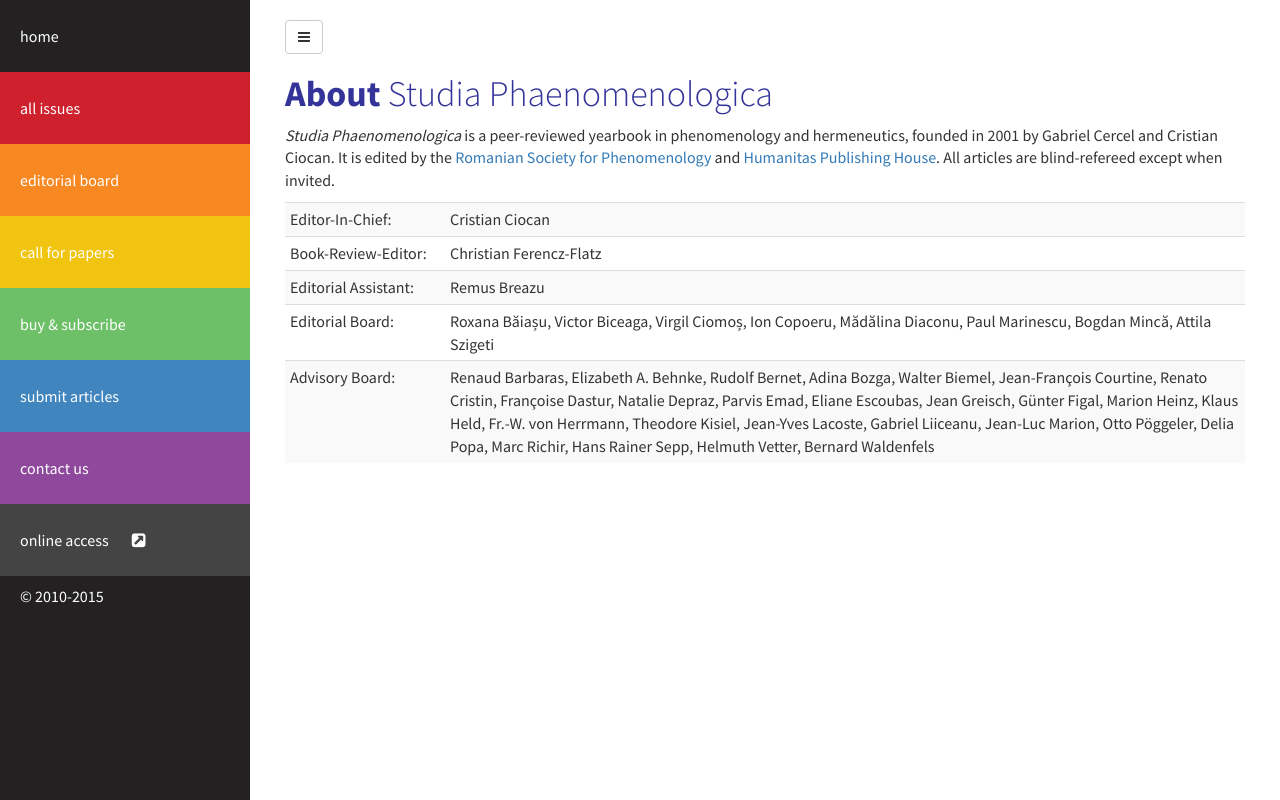
After one commit to paulbalogh/studia-phaenomenologica.com, a PHP site: template views/editorial-board.phtml in a window 1280 px wide. The commit adds this page. Run offline with PHP 8.4, Linux system fonts and the light colour scheme; the template is opened without the code that fills it, so the values that code supplies are empty.

Commit message:
add menu details, structure css, remove JsonPath, choose colors, start working on design details

```diff
--- a/assets/css/main.css
+++ b/assets/css/main.css
@@ -1,6 +1,18 @@
+/*
+  red #cf202e;
+  black #232121;
+  orange #f78822;
+  yellow #f6db35; #f1c40f
+  green #6dc067;
+  blue #4185be;
+  mauve #8f499c;
+*/
+
+
 body {
   font-size: 16px;
   font-family: 'Source Sans Pro', sans-serif;
+  font-weight: 400;
   width: 100%;
 }
 
@@ -8,3 +20,46 @@ h1 {
   color: #333399;
   font-weight: 700;
 }
+
+.thin {
+  font-weight: 300;
+}
+
+.bold {
+  font-weight: 500;
+}
+
+.heavy {
+  font-weight: 700;
+}
+
+#sidebar-wrapper {
+  color: white;
+  background: #232121;
+}
+.sidebar-nav li a {
+  color: #fff;
+  padding-top: 1em;
+  padding-bottom: 1em;
+}
+.sidebar-nav > li:nth-child(2){
+  background: #cf202e;
+}
+.sidebar-nav > li:nth-child(3){
+  background: #f78822;
+}
+.sidebar-nav > li:nth-child(4){
+  background: #f1c40f;
+}
+.sidebar-nav > li:nth-child(5){
+  background: #6dc067;
+}
+.sidebar-nav > li:nth-child(6){
+  background: #4185be;
+}
+.sidebar-nav > li:nth-child(7){
+  background: #8f499c;
+}
+.sidebar-nav > li:nth-child(8){
+  background: #444;
+}
--- a/assets/css/simple-sidebar.css
+++ b/assets/css/simple-sidebar.css
@@ -81,9 +81,9 @@
 }
 
 .sidebar-nav > .sidebar-brand {
-    height: 65px;
+/*    height: 65px;
     font-size: 18px;
-    line-height: 60px;
+    line-height: 60px;*/
 }
 
 .sidebar-nav > .sidebar-brand a {
--- a/composer.json
+++ b/composer.json
@@ -12,8 +12,8 @@
         "dispatch/dispatch": "~6.1",
         "twbs/bootstrap": "~3.3",
         "components/jquery": "~2.1",
-        "peekmo/jsonpath": "~1.1",
-        "fortawesome/font-awesome": "~4.2"
+        "fortawesome/font-awesome": "~4.2",
+        "neemzy/stylus": "dev-master"
     },
     "scripts": {
       "post-update-cmd": [
--- /dev/null
+++ b/views/all-issues.phtml
@@ -0,0 +1,5 @@
+<?php foreach ($issues as $id => $issue) : ?>
+  <a href="/issues/<?php echo $id; ?>">
+    <img src="assets/images/<?php echo $issue['cover']; ?>" style="max-width: 10em;">
+  </a>
+<?php endforeach; ?>
--- /dev/null
+++ b/views/editorial-board.phtml
@@ -0,0 +1,13 @@
+<h1>
+  About <span class="thin">Studia Phaenomenologica</span>
+</h1>
+
+<p><em>Studia Phaenomenologica</em> is a peer-reviewed yearbook in phenomenology and hermeneutics, founded in 2001 by Gabriel Cercel and Cristian Ciocan. It is edited by the <a href="" target="_blank">Romanian Society for Phenomenology</a> and <a href="" target="_blank">Humanitas Publishing House</a>. All articles are blind-refereed except when invited.</p>
+
+<table class="table table-striped table-condensed table-hover">
+  <tr><td style="min-width: 10em;">Editor-In-Chief:</td><td>Cristian Ciocan</td></tr>
+  <tr><td>Book-Review-Editor:</td><td>Christian Ferencz-Flatz</td></tr>
+  <tr><td>Editorial Assistant:</td><td>Remus Breazu</td></tr>
+  <tr><td>Editorial Board:</td><td>Roxana Băiașu, Victor Biceaga, Virgil Ciomoș, Ion Copoeru, Mădălina Diaconu, Paul Marinescu, Bogdan Mincă, Attila Szigeti</td></tr>
+  <tr><td>Advisory Board:</td><td>Renaud Barbaras, Elizabeth A. Behnke, Rudolf Bernet, Adina Bozga, Walter Biemel, Jean-François Courtine, Renato Cristin, Françoise Dastur, Natalie Depraz, Parvis Emad, Eliane Escoubas, Jean Greisch, Günter Figal, Marion Heinz, Klaus Held, Fr.-W. von Herrmann, Theodore Kisiel, Jean-Yves Lacoste, Gabriel Liiceanu, Jean-Luc Marion, Otto Pöggeler, Delia Popa, Marc Richir, Hans Rainer Sepp, Helmuth Vetter, Bernard Waldenfels</td></tr>
+</table>
--- a/views/layout.phtml
+++ b/views/layout.phtml
@@ -38,13 +38,13 @@
                     </a>
                 </li>
                 <li>
-                    <a href="/all">all issues</a>
+                    <a href="/issues">all issues</a>
                 </li>
                 <li>
                     <a href="/editorial-board">editorial board</a>
                 </li>
                 <li>
-                    <a href="/call-for-papers"call for papers</a>
+                    <a href="/call-for-papers">call for papers</a>
                 </li>
                 <li>
                     <a href="/buy-subscribe">buy & subscribe</a>
@@ -56,10 +56,10 @@
                     <a href="/contact">contact us</a>
                 </li>
                 <li>
-                    <a href="http://www.pdcnet.org/pdc/bvdb.nsf/journal?openform&journal=pdc_studphaen" target="_blank">online access</a>
+                    <a href="http://www.pdcnet.org/pdc/bvdb.nsf/journal?openform&journal=pdc_studphaen" target="_blank">online access <i class="fa fa-external-link-square"></i></a>
                 </li>
                 <li>
-                  <p class="footer">&copy; 2010<script>new Date().getFullYear()>2010&&document.write("-"+new Date().getFullYear());</script>, Studia Phaenomenologica.</p>
+                  <p class="footer">&copy; 2010<script>new Date().getFullYear()>2010&&document.write("-"+new Date().getFullYear());</script></p>
                 </li>
             </ul>
 
--- /dev/null
+++ b/views/placeholder.phtml
@@ -0,0 +1 @@
+<h1><?php echo $content; ?></h1>
```
Also changed, not shown: assets/js/studia.json (+62 -26 lines), index.php (+43 -10 lines), views/home.phtml (+1 -28 lines), views/issue.phtml (added, +28 -0 lines), 1 other file.
